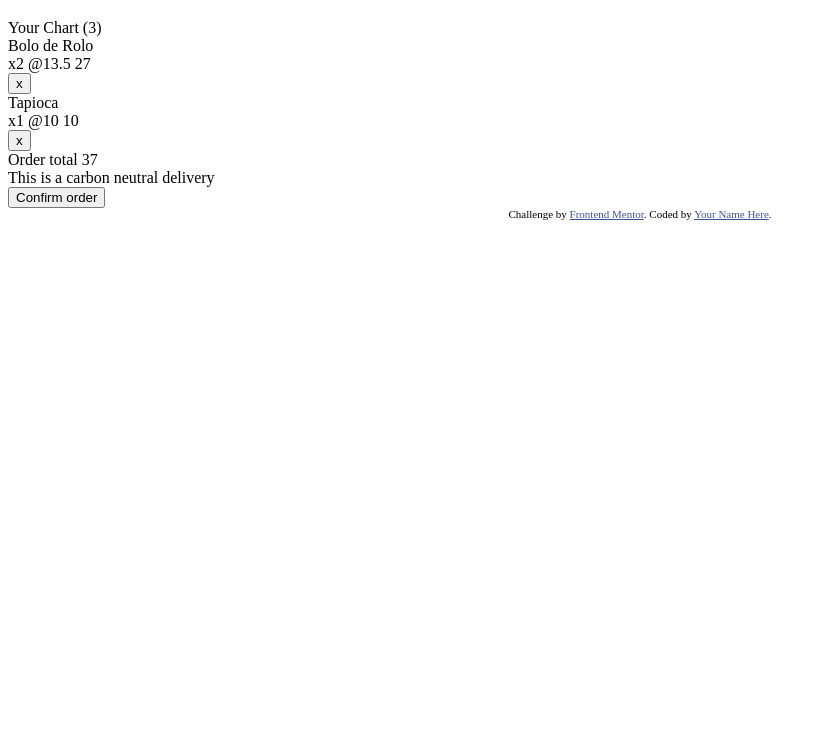
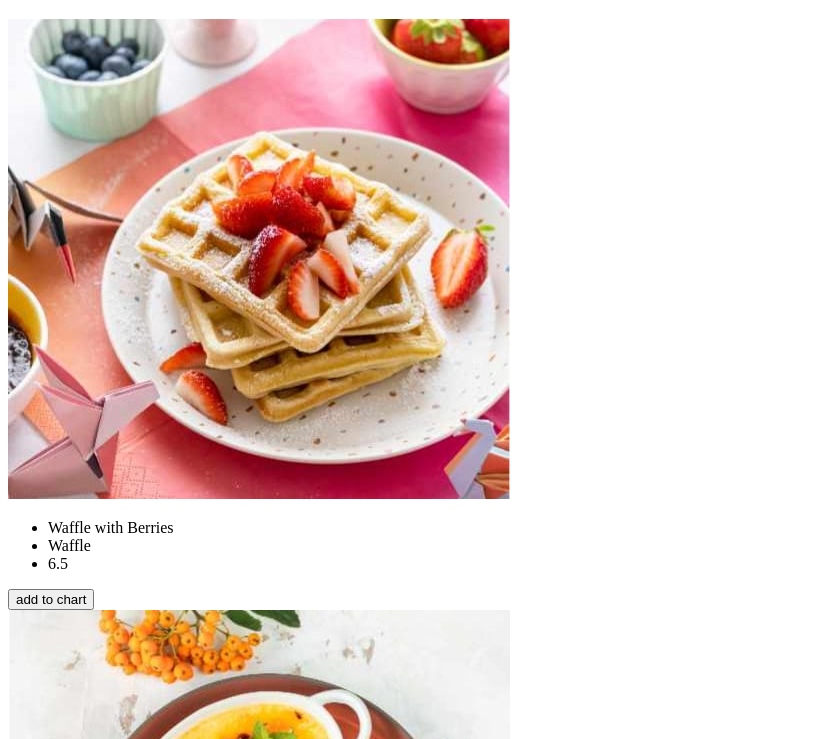
Before and after one commit to tiagomvf/product-list-with-cart-frontendmentor, a website built with Vite: page index.html in a window 1280 px wide. Shown: the part 61-800 px from the top of the page, without its empty margins (0-824 px from the left). Built offline with nearby package versions, Linux system fonts and the light colour scheme.

Commit message:
Showing product list

```diff
--- a/index.html
+++ b/index.html
@@ -16,9 +16,9 @@
 </head>
 <body>
   <h1>Deserts</h1>
-  <!-- <div id="products">
+  <div id="products">
     <fm-product-list></fm-product-list>
-  </div> -->
+  </div>
   <div id="cart">
     <fm-chart-card></fm-chart-card>
   </div>
```
